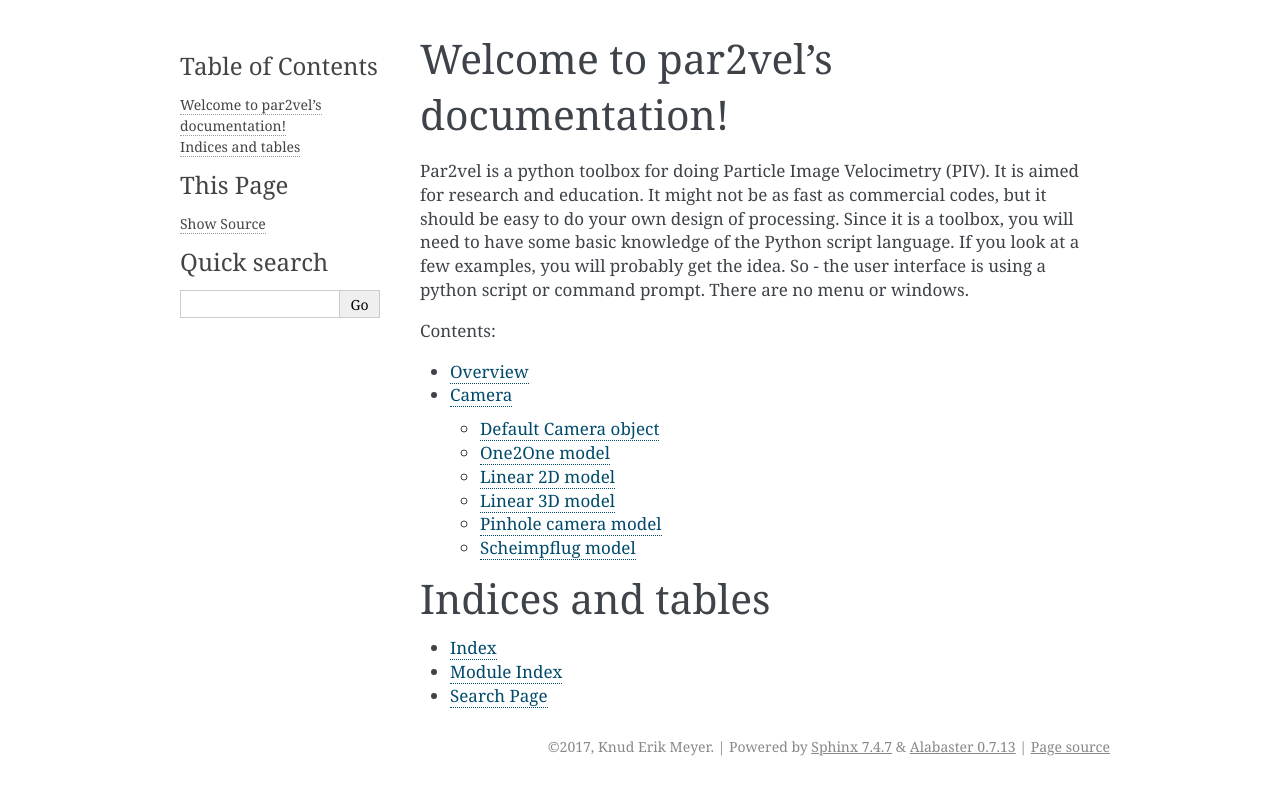
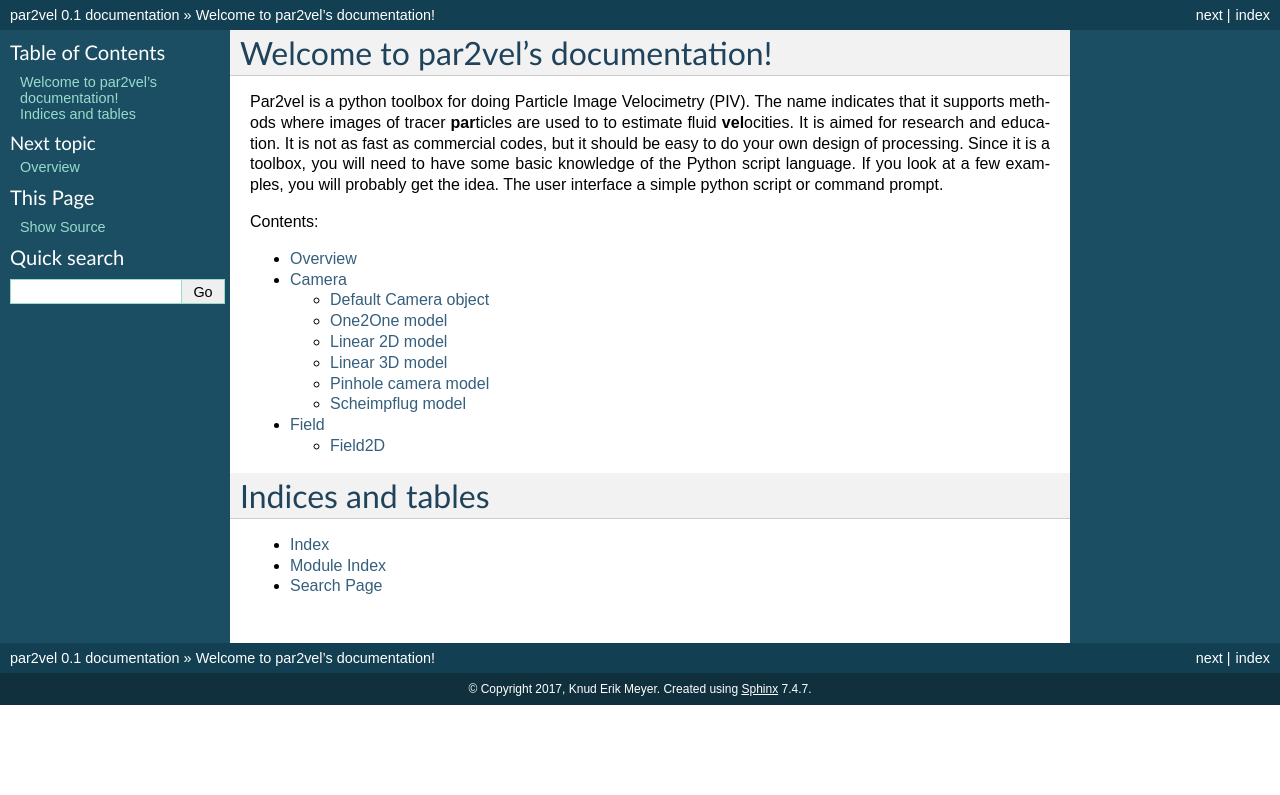
Before and after one commit to kemeyer/par2vel, a Sphinx documentation site: the page built from docs/source/index.rst, in a window 1280 px wide. Shown: the top 795 px of the page. Built offline with Sphinx 7.4.7, drawn with Linux system fonts in a browser that asks for light colours.

Commit message:
Add text on fields into docs

```diff
--- a/docs/source/conf.py
+++ b/docs/source/conf.py
@@ -122,7 +122,7 @@
 # The theme to use for HTML and HTML Help pages.  See the documentation for
 # a list of builtin themes.
 #
-html_theme = 'alabaster'
+html_theme = 'classic'
 
 # Theme options are theme-specific and customize the look and feel of a theme
 # further.  For a list of options available for each theme, see the
--- a/docs/source/index.rst
+++ b/docs/source/index.rst
@@ -7,12 +7,14 @@
 ===================================
 
 Par2vel is a python toolbox for doing Particle Image Velocimetry
-(PIV). It is aimed for research and education. It might not be as fast
+(PIV). The name indicates that it supports methods where images of
+tracer **par**\ ticles are used to to estimate fluid **vel**\ ocities.
+It is aimed for research and education. It is not as fast
 as commercial codes, but it should be easy to do your own design of
 processing. Since it is a toolbox, you will need to have some basic
 knowledge of the Python script language. If you look at a few
-examples, you will probably get the idea. So - the user interface is
-using a python script or command prompt. There are no menu or windows.
+examples, you will probably get the idea. The user interface a
+simple python script or command prompt.
 
 Contents:
 
@@ -21,6 +23,7 @@
 
    overview
    camera
+   field
 
 
 Indices and tables
```
Also changed, not shown: docs/source/field.rst (added, +28 -0 lines).
